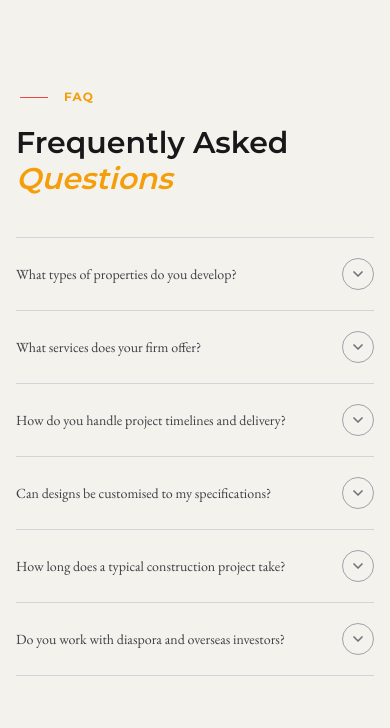
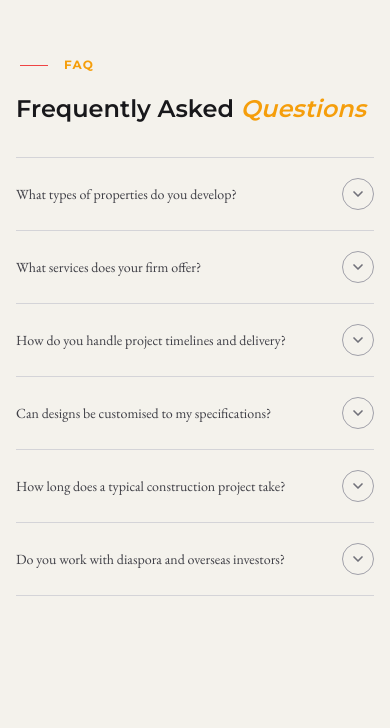
Before and after one commit to JhimmieC137/quantum, a Next.js app: page / in a window 390 px wide. Shown: the part 8236-8964 px from the top of the page. Built offline with nearby package versions, Linux system fonts and the light colour scheme.

Commit message:
Adjusting for responsivenes

```diff
--- a/src/components/FAQ.tsx
+++ b/src/components/FAQ.tsx
@@ -87,10 +87,10 @@ function FAQRow({
 
       <div
         className={`overflow-hidden transition-all duration-300 ease-in-out ${
-          open ? "max-h-64 pb-6" : "max-h-0"
+          open ? "max-h-[500px] pb-6" : "max-h-0"
         }`}
       >
-        <p className="text-zinc-600 text-sm sm:text-base leading-relaxed pr-12 sm:pr-16">
+        <p className="text-zinc-600 text-sm sm:text-base leading-relaxed pr-4 sm:pr-10 lg:pr-16">
           {item.answer}
         </p>
       </div>
@@ -104,7 +104,7 @@ export default function FAQAccordion() {
   const toggle = (i: number) => setOpenIndex(openIndex === i ? null : i);
 
   return (
-    <section className="w-full py-20 sm:py-28 lg:py-36 px-4 sm:px-8">
+    <section className="w-full py-12 sm:py-20 lg:py-28 px-4 sm:px-8">
       <div className="max-w-[1400px] mx-auto">
         <div className="flex flex-col">
 
@@ -113,7 +113,7 @@ export default function FAQAccordion() {
             <div className="h-px xl:w-16 lg:w-10 w-7 bg-red-500" />
             <p className={`${montserrat.className} text-xs font-bold text-amber-500 tracking-widest`}>FAQ</p>
           </div>
-          <p className={`${montserrat.className} text-zinc-900 text-left lg:text-5xl text-3xl font-semibold my-3 mb-10`}>
+          <p className={`${montserrat.className} text-zinc-900 text-left text-2xl sm:text-3xl lg:text-5xl font-semibold my-3 mb-8 sm:mb-10`}>
             Frequently Asked <span className="text-amber-500 italic">Questions</span>
           </p>
 
```
